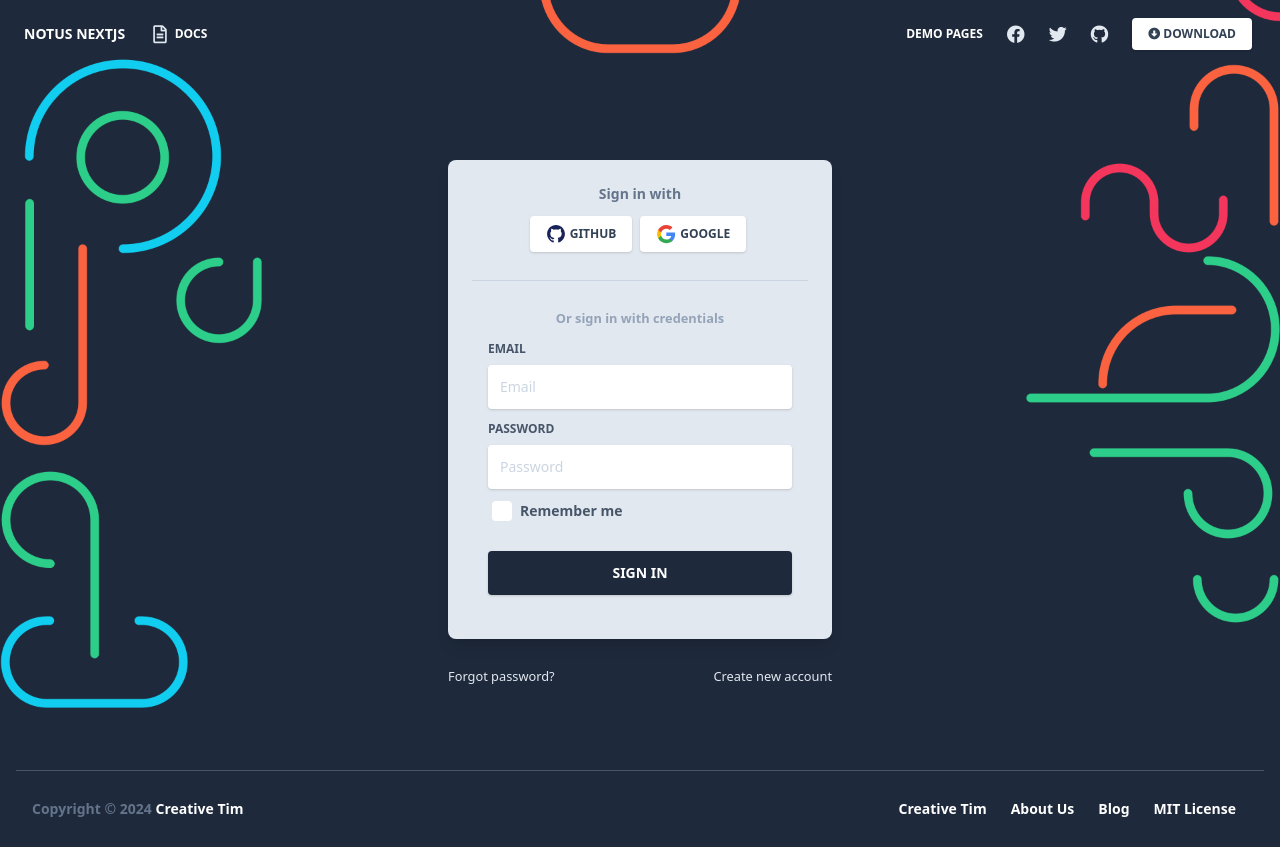
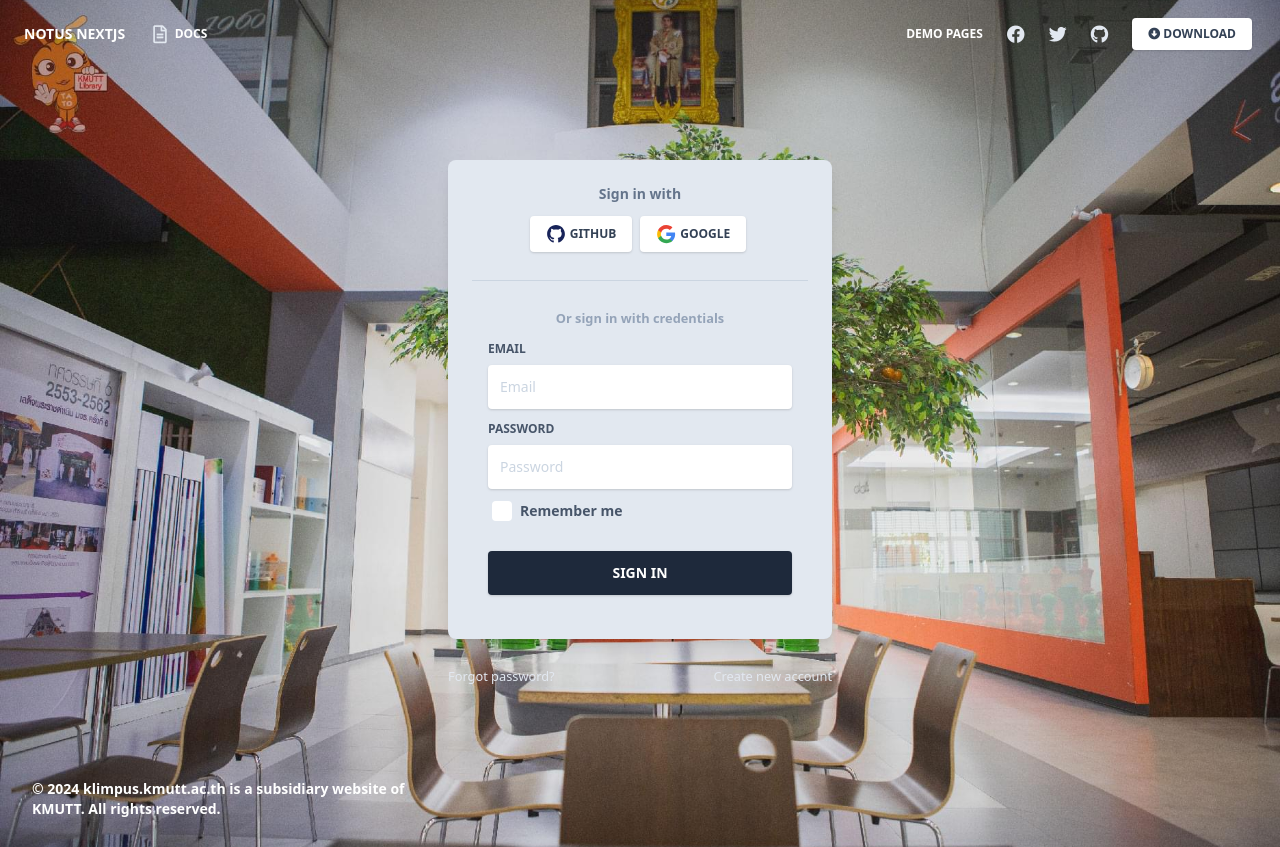
Before and after one commit to SuttirakC/klimpus, a Next.js app: page /auth/login in a window 1280 px wide. Built offline with nearby package versions, Linux system fonts and the light colour scheme.

Commit message:
update login page

```diff
--- a/components/Footers/FooterSmall.js
+++ b/components/Footers/FooterSmall.js
@@ -6,59 +6,21 @@ export default function FooterSmall(props) {
       <footer
         className={
           (props.absolute
-            ? "absolute w-full bottom-0 bg-blueGray-800"
+            ? "absolute w-full bottom-0"
             : "relative") + " pb-6"
         }
       >
         <div className="container mx-auto px-4">
-          <hr className="mb-6 border-b-1 border-blueGray-600" />
+          {/* <hr className="mb-6 border-b-1 " /> //line footer*/}
+
           <div className="flex flex-wrap items-center md:justify-between justify-center">
             <div className="w-full md:w-4/12 px-4">
-              <div className="text-sm text-blueGray-500 font-semibold py-1 text-center md:text-left">
-                Copyright © {new Date().getFullYear()}{" "}
-                <a
-                  href="https://www.creative-tim.com?ref=nnjs-footer-small"
-                  className="text-white hover:text-blueGray-300 text-sm font-semibold py-1"
-                >
-                  Creative Tim
+              <div className="text-sm text-white font-semibold py-1 text-center md:text-left">
+                © {new Date().getFullYear()}{" "}
+                <a>
+                  klimpus.kmutt.ac.th  is a subsidiary website of KMUTT. All rights reserved.
                 </a>
               </div>
-            </div>
-            <div className="w-full md:w-8/12 px-4">
-              <ul className="flex flex-wrap list-none md:justify-end  justify-center">
-                <li>
-                  <a
-                    href="https://www.creative-tim.com?ref=nnjs-footer-small"
-                    className="text-white hover:text-blueGray-300 text-sm font-semibold block py-1 px-3"
-                  >
-                    Creative Tim
-                  </a>
-                </li>
-                <li>
-                  <a
-                    href="https://www.creative-tim.com/presentation?ref=nnjs-footer-small"
-                    className="text-white hover:text-blueGray-300 text-sm font-semibold block py-1 px-3"
-                  >
-                    About Us
-                  </a>
-                </li>
-                <li>
-                  <a
-                    href="http://blog.creative-tim.com?ref=nnjs-footer-small"
-                    className="text-white hover:text-blueGray-300 text-sm font-semibold block py-1 px-3"
-                  >
-                    Blog
-                  </a>
-                </li>
-                <li>
-                  <a
-                    href="https://github.com/creativetimofficial/notus-nextjs/blob/main/LICENSE.md?ref=nnjs-footer-small"
-                    className="text-white hover:text-blueGray-300 text-sm font-semibold block py-1 px-3"
-                  >
-                    MIT License
-                  </a>
-                </li>
-              </ul>
             </div>
           </div>
         </div>
--- a/layouts/Auth.js
+++ b/layouts/Auth.js
@@ -12,9 +12,9 @@ export default function Auth({ children }) {
       <main>
         <section className="relative w-full h-full py-40 min-h-screen">
           <div
-            className="absolute top-0 w-full h-full bg-blueGray-800 bg-no-repeat bg-full"
+            className="absolute top-0 w-full h-full bg-blueGray-800 bg-no-repeat bg-center bg-full"
             style={{
-              backgroundImage: "url('/img/register_bg_2.png')",
+              backgroundImage: "url('/img/bg-lib.jpg')",
             }}
           ></div>
           {children}
```
Also changed, not shown: public/img/bg-lib.jpg (added).
